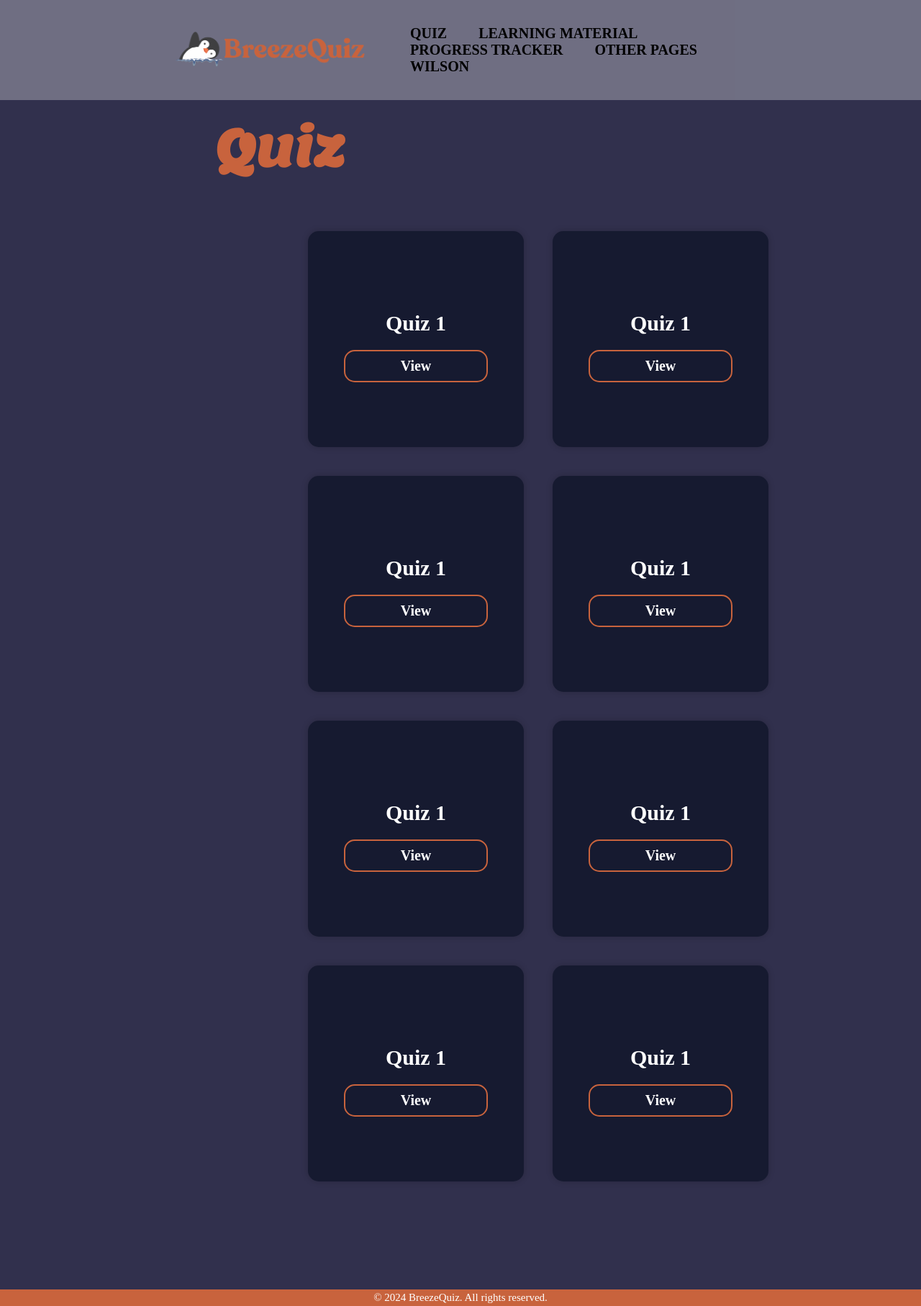
After one commit to JackyKhoo0616/WEB_Assignment, a PHP site: page /html/quiz.html in a window 1280 px wide. The commit adds this page. Shown: the whole page at 72% size. Run offline with PHP 8.4, Linux system fonts and the light colour scheme.

Commit message:
view quiz, view learning material completed

```diff
--- a/css/index.css
+++ b/css/index.css
@@ -64,7 +64,7 @@
 	width: 100%;
 	height: 100vh;
 	background-image: linear-gradient(rgb(0, 0, 0, 0.05), rgb(0, 0, 0, 0.05)),
-		url(../picture/content.png);
+		url(../picture/banner.png);
 	background-size: cover;
 	background-position: center;
 }
--- /dev/null
+++ b/css/quiz.css
@@ -0,0 +1,85 @@
+* {
+	margin: 0;
+	padding: 0;
+	box-sizing: border-box;
+	font-family: "Cutive", serif;
+}
+
+.quizpage-wrapper {
+	display: flex;
+	flex-direction: column;
+	background-color: #31304d;
+	padding-bottom: 150px;
+}
+
+.quizpage-wrapper h1 {
+	font-size: 50px;
+	font-family: "Lemon", serif;
+	color: #c8633d;
+	font-size: 70px;
+	margin: 160px 0 30px 300px;
+}
+
+.quizpage-container {
+	display: flex;
+	flex-direction: row;
+	justify-content: center;
+	align-items: center;
+	flex-wrap: wrap;
+	width: 70%;
+	position: relative;
+	top: 20px;
+	left: 300px;
+	right: 300px;
+}
+
+.quiz {
+	display: flex;
+	flex-direction: column;
+	justify-content: center;
+	align-items: center;
+	width: 300px;
+	height: 300px;
+	background-color: #161a30;
+	border-radius: 15px;
+	margin: 20px;
+	box-shadow: 0 0 10px rgba(0, 0, 0, 0.2);
+}
+
+.quiz-info {
+	display: flex;
+	flex-direction: column;
+	justify-content: center;
+	align-items: center;
+	padding: 20px;
+}
+
+.quiz-info h3 {
+	font-size: 30px;
+	color: #fff;
+	width: 230px;
+	display: flex;
+	justify-content: center;
+	text-align: center;
+}
+
+.view-button {
+	background-color: transparent;
+}
+
+.view-button button {
+	width: 200px;
+	height: 45px;
+	border-radius: 15px;
+	color: #fff;
+	font-size: 20px;
+	cursor: pointer;
+	font-weight: bold;
+	border: 2px solid #c8633d;
+	background-color: transparent;
+}
+
+.view-button button:hover {
+	background-color: #c8633d;
+	color: #fff;
+}
--- /dev/null
+++ b/html/quiz.html
@@ -0,0 +1,156 @@
+<!DOCTYPE html>
+<html lang="en">
+	<head>
+		<meta charset="UTF-8" />
+		<meta name="viewport" content="width=device-width, initial-scale=1.0" />
+		<title>Quizzes</title>
+
+		<link rel="stylesheet" href="../css/quiz.css" />
+		<link rel="stylesheet" href="../css/nav.css" />
+		<link rel="stylesheet" href="../css/footer.css" />
+
+		<link
+			href="https://fonts.googleapis.com/css2?family=Lemon&display=swap"
+			rel="stylesheet"
+		/>
+	</head>
+	<body>
+		<!-- navigational bar -->
+		<div class="banner">
+			<div class="navbar">
+				<a href="#">
+					<img src="../picture/logo.png" class="logo" />
+				</a>
+				<ul>
+					<li><a href="../html/quiz.html">Quiz</a></li>
+					<li>
+						<a href="../html/learning.html">Learning Material</a>
+					</li>
+					<li><a href="#">Progress Tracker</a></li>
+					<li>
+						<a href="#"
+							>Other Pages<i class="bx bxs-chevron-down"></i
+						></a>
+
+						<div class="sub-menu">
+							<ul>
+								<li>
+									<a href="../html/aboutUs.html">About Us</a>
+								</li>
+								<li><a href="#">Educational Regulation</a></li>
+								<li><a href="#">Data Privacy Law</a></li>
+							</ul>
+						</div>
+					</li>
+					<li>
+						<a href="#"
+							>Wilson<i class="bx bxs-chevron-down"></i
+						></a>
+
+						<div class="sub-menu">
+							<ul>
+								<li><a href="#">Profile</a></li>
+								<li><a href="#">Log Out</a></li>
+							</ul>
+						</div>
+					</li>
+				</ul>
+			</div>
+		</div>
+
+		<!-- quiz -->
+		<div class="quizpage-wrapper">
+			<h1>Quiz</h1>
+			<div class="quizpage-container">
+				<div class="quiz">
+					<div class="quiz-info">
+						<h3>Quiz 1</h3>
+					</div>
+					<div class="view-button">
+						<a href="#">
+							<button type="submit">View</button>
+						</a>
+					</div>
+				</div>
+
+				<div class="quiz">
+					<div class="quiz-info">
+						<h3>Quiz 1</h3>
+					</div>
+					<div class="view-button">
+						<a href="#">
+							<button type="submit">View</button>
+						</a>
+					</div>
+				</div>
+
+				<div class="quiz">
+					<div class="quiz-info">
+						<h3>Quiz 1</h3>
+					</div>
+					<div class="view-button">
+						<a href="#">
+							<button type="submit">View</button>
+						</a>
+					</div>
+				</div>
+
+				<div class="quiz">
+					<div class="quiz-info">
+						<h3>Quiz 1</h3>
+					</div>
+					<div class="view-button">
+						<a href="#">
+							<button type="submit">View</button>
+						</a>
+					</div>
+				</div>
+				<div class="quiz">
+					<div class="quiz-info">
+						<h3>Quiz 1</h3>
+					</div>
+					<div class="view-button">
+						<a href="#">
+							<button type="submit">View</button>
+						</a>
+					</div>
+				</div>
+				<div class="quiz">
+					<div class="quiz-info">
+						<h3>Quiz 1</h3>
+					</div>
+					<div class="view-button">
+						<a href="#">
+							<button type="submit">View</button>
+						</a>
+					</div>
+				</div>
+				<div class="quiz">
+					<div class="quiz-info">
+						<h3>Quiz 1</h3>
+					</div>
+					<div class="view-button">
+						<a href="#">
+							<button type="submit">View</button>
+						</a>
+					</div>
+				</div>
+				<div class="quiz">
+					<div class="quiz-info">
+						<h3>Quiz 1</h3>
+					</div>
+					<div class="view-button">
+						<a href="#">
+							<button type="submit">View</button>
+						</a>
+					</div>
+				</div>
+			</div>
+		</div>
+
+		<!-- copyright part -->
+		<div class="copyright">
+			<p>© 2024 BreezeQuiz. All rights reserved.</p>
+		</div>
+	</body>
+</html>
```
Also changed, not shown: css/learning.css (added, +85 -0 lines), html/learning.html (added, +156 -0 lines), html/studentDashboard.html (+6 -4 lines), picture/banner.png (added).
